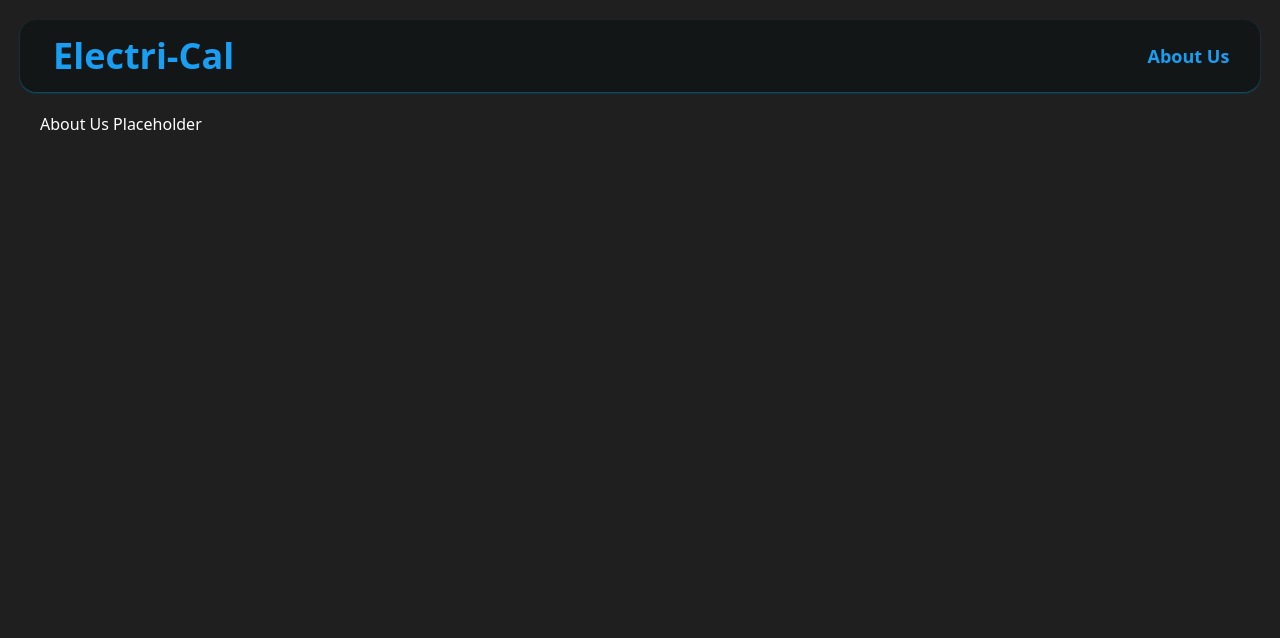
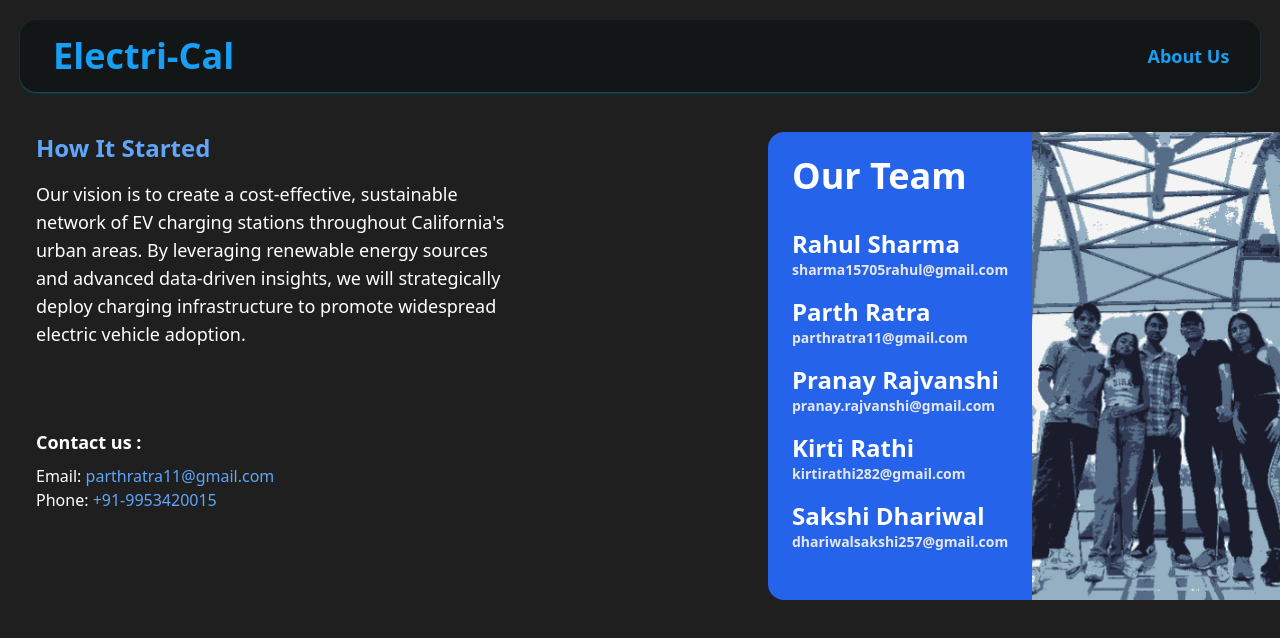
Before and after one commit to peachpranay/Electri-CAL, a Next.js app in the folder Dashboard/electri-cal/: page /about-us in a window 1280 px wide. Shown: the top 638 px of the page. Built offline with nearby package versions, Linux system fonts and the light colour scheme.

Commit message:
about-us page changed

```diff
--- a/Dashboard/electri-cal/app/about-us/page.tsx
+++ b/Dashboard/electri-cal/app/about-us/page.tsx
@@ -1,18 +1,126 @@
 import React from "react";
 import ElectriCal from "../components/Header/electriCal";
 import HelpMenu from "../components/Header/aboutUs";
+import Image from "next/image";
+import Link from "next/link";
 
 const AboutUsPage = () => {
   return (
-
     <div className="bg-base-100 p-5">
       <header className="grid grid-cols-[15fr_2fr] font-bold font-sans text-primary bg-base-300 p-3 card shadow-sm shadow-primary-content">
         <ElectriCal />
         <HelpMenu />
       </header>
-      <p className = 'p-5'>About Us Placeholder</p>
+
+      <main className="flex flex-col justify-between lg:flex-row w-full max-w-8xl mx-auto p-4 my-6">
+        {/* Left Side (Vision and Contact) */}
+        <div className="flex flex-col w-full lg:w-2/5 mb-10 lg:mb-0">
+          {/* Vision Section */}
+          <section>
+            <h2 className="text-2xl font-semibold text-blue-400 mb-4">
+              How It Started
+            </h2>
+            <p className="text-lg leading-7">
+              Our vision is to create a cost-effective, sustainable network of
+              EV charging stations throughout California&apos;s urban areas. By
+              leveraging renewable energy sources and advanced data-driven
+              insights, we will strategically deploy charging infrastructure to
+              promote widespread electric vehicle adoption.
+            </p>
+          </section>
+
+          {/* Contact Section */}
+          <section className="my-20">
+            <h3 className="text-lg font-semibold mb-2">Contact us :</h3>
+            <p>
+              Email:{"  "}
+              <span className="text-blue-400">
+                <Link href="mailto:parthratra11@gmail.com">
+                  parthratra11@gmail.com
+                </Link>
+              </span>
+            </p>
+            <p>
+              Phone:{" "}
+              <span className="text-blue-400">
+                <Link href="tel:+919953420015">+91-9953420015</Link>
+              </span>
+            </p>
+          </section>
+        </div>
+
+        {/* Right Side (Team and Image) */}
+        <div className="flex bg-blue-600 w-full lg:w-2/5 rounded-2xl absolute right-0 ">
+          {/* Team Section */}
+          <section className=" text-white p-6 mb-6 flex-grow ">
+            <h4 className="text-4xl font-bold mb-8">Our Team</h4>
+            <ul>
+              <li className="mb-4 text-2xl font-semibold">
+                <Link href="https://www.linkedin.com/in/rahul-sharma-b96866280/">
+                  Rahul Sharma
+                </Link>
+                <span className="block text-sm text-gray-200">
+                  <Link href="mailto:sharma15705rahul@gmail.com">
+                    sharma15705rahul@gmail.com
+                  </Link>
+                </span>
+              </li>
+              <li className="mb-4 text-2xl font-semibold">
+                <Link href="https://www.linkedin.com/in/parthratra11/">
+                  Parth Ratra
+                </Link>
+                <span className="block text-sm text-gray-200">
+                  <Link href="mailto:parthratra11@gmail.com">
+                    parthratra11@gmail.com
+                  </Link>
+                </span>
+              </li>
+              <li className="mb-4 text-2xl font-semibold">
+                <Link href="https://www.linkedin.com/in/pranay-rajvanshi/">
+                  Pranay Rajvanshi
+                </Link>
+                <span className="block text-sm text-gray-200">
+                  <Link href="mailto:pranay.rajvanshi@gmail.com">
+                    pranay.rajvanshi@gmail.com
+                  </Link>
+                </span>
+              </li>
+              <li className="mb-4 text-2xl font-semibold">
+                <Link href="https://www.linkedin.com/in/kirti-rathi-92b273284/">
+                  Kirti Rathi
+                </Link>
+                <span className="block text-sm text-gray-200">
+                  <Link href="mailto:kirtirathi282@gmail.com">
+                    kirtirathi282@gmail.com
+                  </Link>
+                </span>
+              </li>
+              <li className=" text-2xl font-semibold">
+                <Link href="https://www.linkedin.com/in/sakshi-dhariwal-626b11295/">
+                  Sakshi Dhariwal
+                </Link>
+                <span className="block text-sm text-gray-200">
+                  <Link href="mailto:dhariwalsakshi257@gmail.com">
+                    dhariwalsakshi257@gmail.com
+                  </Link>
+                </span>
+              </li>
+            </ul>
+          </section>
+
+          {/* Image Section */}
+          <div className="relative h-auto w-80">
+            <Image
+              src="/images/team.png"
+              alt="Team photo"
+              layout="fill"
+              objectFit="cover"
+              // className="rounded-lg"
+            />
+          </div>
+        </div>
+      </main>
     </div>
-
   );
 };
 
```
Also changed, not shown: Dashboard/electri-cal/public/images/team.png (added).
